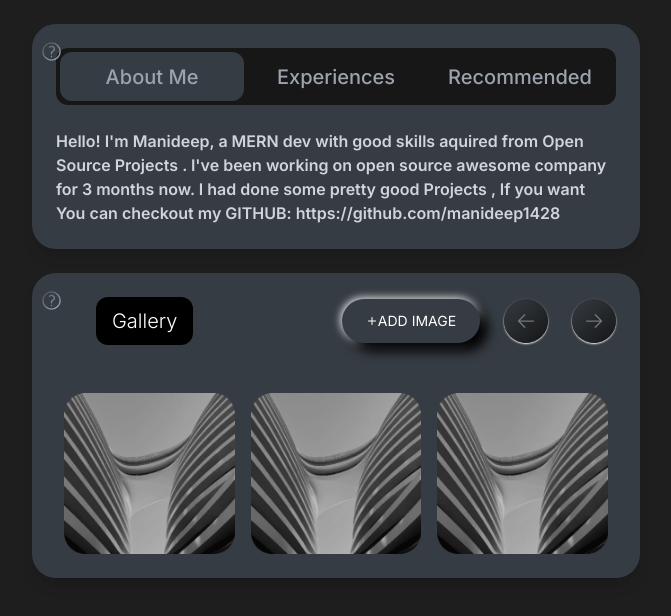
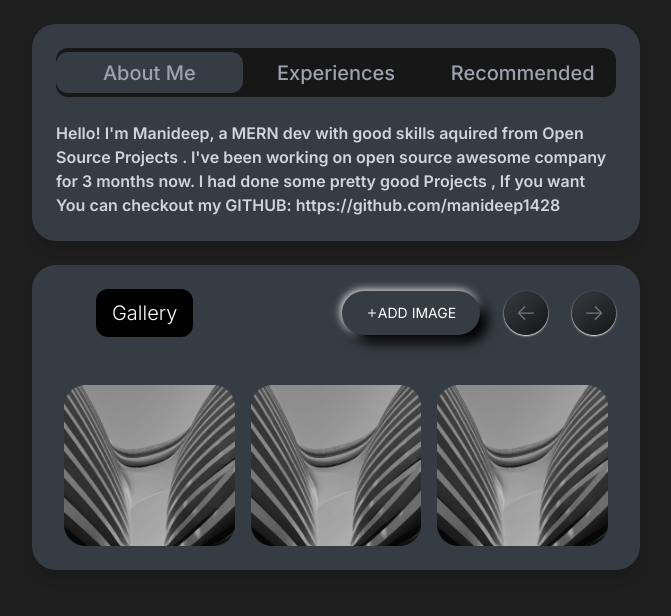
Before and after one commit to manideep1428/lunacal, a Next.js app: page / in a window 1280 px wide. Shown: the top 616 px of the page, without its empty margins (608-1279 px from the left). Built offline with nearby package versions, Linux system fonts and the light colour scheme.

Commit message:
fixed features

```diff
--- a/app/page.tsx
+++ b/app/page.tsx
@@ -91,7 +91,7 @@ export default function Component() {
       <div className="w-full md:w-1/2 space-y-6 py-6">
         <div className="relative bg-[#363C43] h-auto rounded-3xl p-4 md:p-6 shadow-lg">
           <div className="flex items-center justify-center mb-4 md:mb-6">
-            <div className="relative bg-[#171717] w-full max-w-[560px] p-1 rounded-xl flex flex-row">
+            <div className="relative bg-[#171717] w-full max-w-[560px] rounded-xl flex flex-row">
               {tabs.map((tab, index) => (
                 <button
                   key={tab}
@@ -100,7 +100,7 @@ export default function Component() {
                   className={`relative rounded-xl h-[40px] md:h-[49px] w-full px-2 md:px-4 py-1 md:py-2 text-sm md:text-xl font-medium tab-btn z-10 transition-colors duration-300 ${
                     activeTab === tab.toLowerCase()
                       ? 'text-white tab-btn-active'
-                      : 'text-gray-400'
+                      : 'text-gray-400 '
                   }`}
                   onClick={() => handleTabClick(tab, index)}
                 >
@@ -123,8 +123,8 @@ export default function Component() {
           <div className="text-gray-300 text-sm md:text-base font-semibold leading-relaxed">
             {info[activeTabIndex]}
           </div>
-          <div className="absolute top-2 md:top-4 left-2">
-            <QuestionSvg className="w-[18px] h-[18px] md:w-[23px] md:h-[23px] question" />
+          <div className="absolute top-2 md:top-2 left-2 md:hidden">
+            <QuestionSvg className="w-[18px] h-[18px] m-4 md:w-[23px] md:h-[23px] question sm:hidden" />
           </div>
         </div>
 
```
